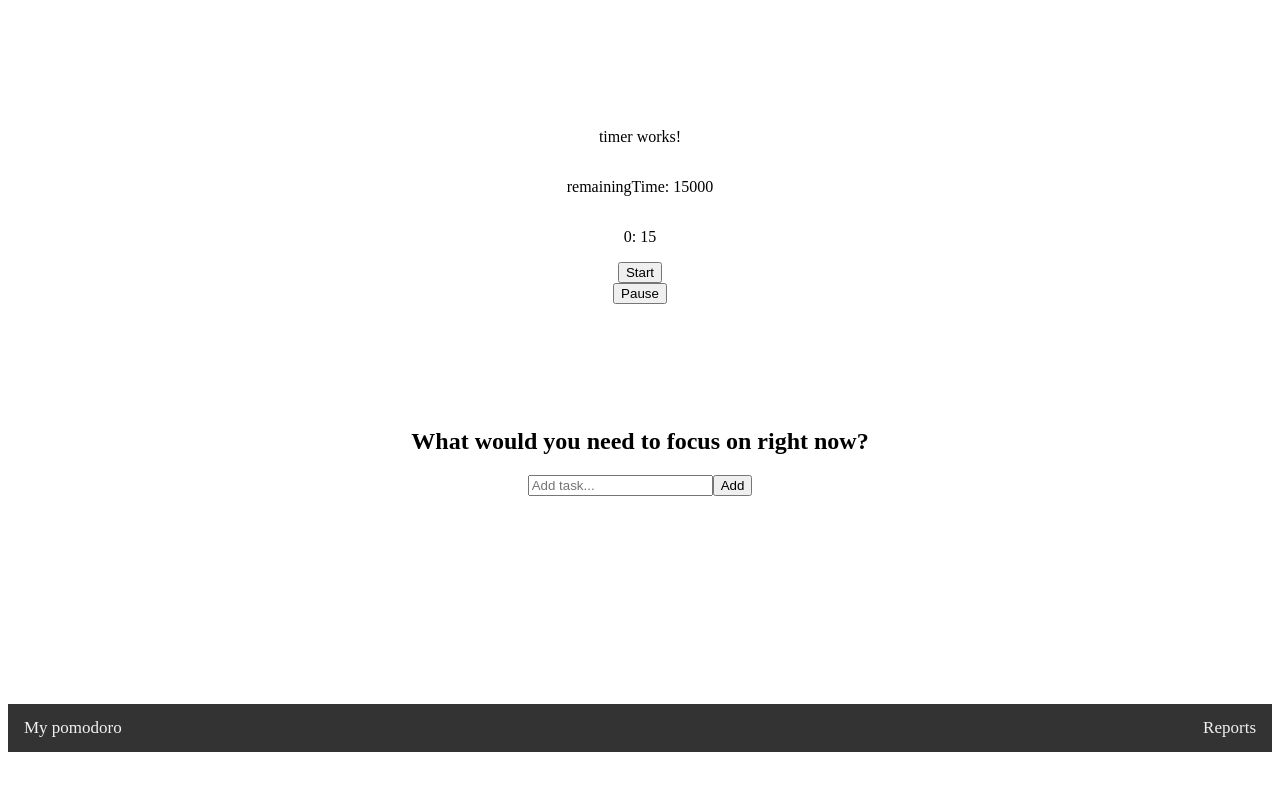
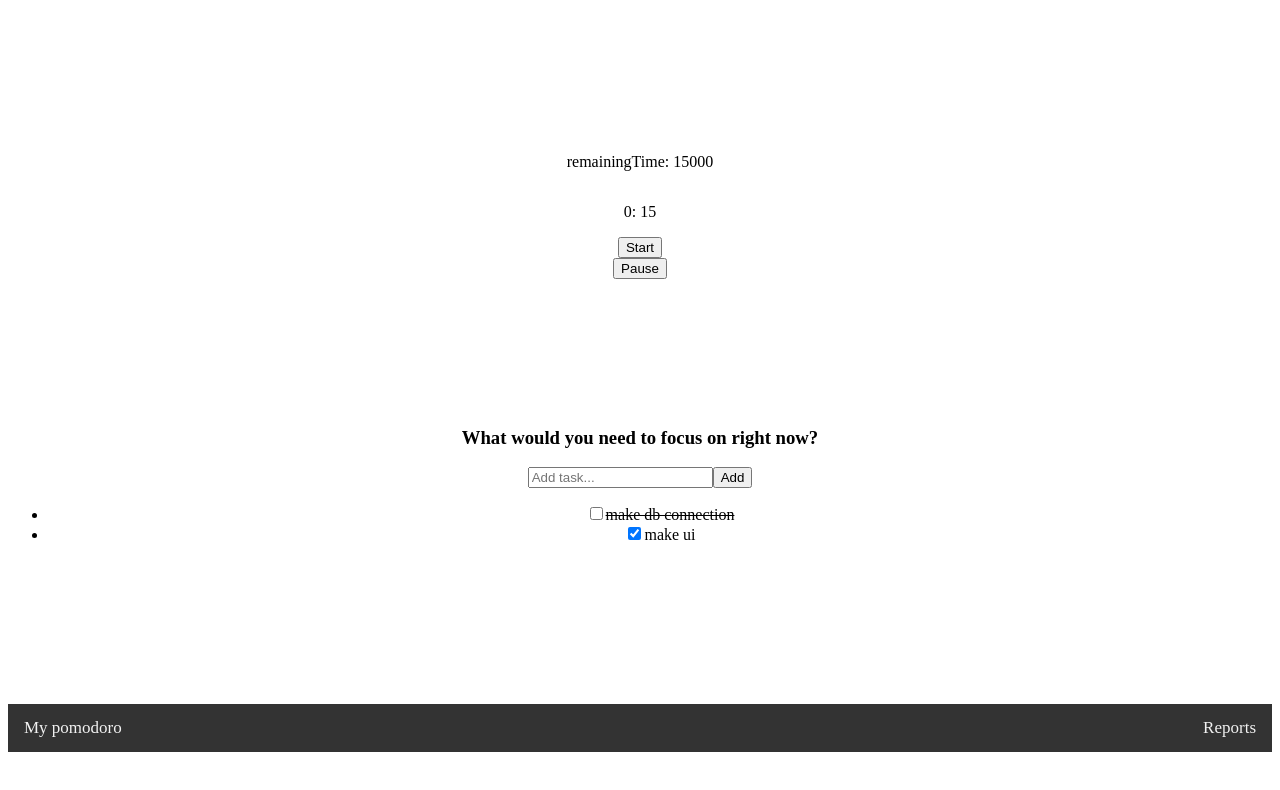
Before and after one commit to emintt/pomodoro-app, an Angular app: page / in a window 1280 px wide. Shown: the top 790 px of the page. Built offline with nearby package versions, Linux system fonts and the light colour scheme.

Commit message:
add task service, add directive to change the style of completed task

```diff
--- a/src/app/components/tasks/tasks.component.css
+++ b/src/app/components/tasks/tasks.component.css
@@ -0,0 +1,4 @@
+.task-items {
+  display: flex;
+  flex-direction: column;
+}
--- a/src/app/components/tasks/tasks.component.html
+++ b/src/app/components/tasks/tasks.component.html
@@ -1,7 +1,21 @@
 <div>
-  <h2>What would you need to focus on right now?</h2>
+   @if (!taskItem().length) {
+    <p>Loading...</p>
+   }
+
+  <h3>What would you need to focus on right now?</h3>
   <form class="row">
     <input id="task-input" (keyup)="keyUpHandler($event)" placeholder="Add task..." />
     <button type="submit">Add</button>
   </form>
+
+  <ul class="task-items">
+    @for (task of taskItem(); track task.id) {
+      <li appStrikethroughCompletedTask [isCompleted]="task.completed" class="task_item">
+        <input id="task-{{task.id}}" type="checkbox" [checked]="task.completed">
+        <label for="task-{{task.id}}">{{task.name}}</label>
+      </li>
+    }
+  </ul>
+
 </div>
--- a/src/app/components/tasks/tasks.component.ts
+++ b/src/app/components/tasks/tasks.component.ts
@@ -1,14 +1,25 @@
-import { Component } from '@angular/core';
+import { Component, inject, OnInit, signal } from '@angular/core';
+import { TasksService } from '../../services/tasks.service';
+import { Task } from '../../types/tasks.type';
+import { StrikethroughCompletedTaskDirective } from '../../directives/strikethrough-completed-task.directive';
 
 @Component({
   selector: 'app-tasks',
   standalone: true,
-  imports: [],
+  imports: [StrikethroughCompletedTaskDirective],
   templateUrl: './tasks.component.html',
   styleUrl: './tasks.component.css'
 })
-export class TasksComponent {
+export class TasksComponent implements OnInit{
   keyUpHandler = (event: KeyboardEvent) => {
     console.log(`me typing ${event.key}`);
   }
+
+  taskService = inject(TasksService);
+  taskItem = signal<Array<Task>>([]);
+
+  ngOnInit(): void {
+    console.log(this.taskService.taskItems);
+    this.taskItem.set(this.taskService.taskItems);
+  }
 }
--- a/src/app/components/timer/timer.component.html
+++ b/src/app/components/timer/timer.component.html
@@ -1,6 +1,5 @@
 
 <div class="timer">
-  <p>timer works!</p>
   <p>remainingTime: {{remainingTime()}}</p>
   <p>{{minute()}}: {{second()}}</p>
   <button (click)="start()">Start</button>
--- /dev/null
+++ b/src/app/directives/strikethrough-completed-task.directive.ts
@@ -0,0 +1,20 @@
+import { Directive, effect, ElementRef, inject, input } from '@angular/core';
+
+@Directive({
+  selector: '[appStrikethroughCompletedTask]',
+  standalone: true
+})
+export class StrikethroughCompletedTaskDirective {
+  isCompleted = input(false);
+  el = inject(ElementRef);
+  constructor() { }
+
+  styleEffect = effect(() => {
+    if (!this.isCompleted()) {
+      this.el.nativeElement.style.textDecoration = "line-through";
+    } else {
+      this.el.nativeElement.style.textDecoration = "none";
+    }
+  });
+
+}
--- /dev/null
+++ b/src/app/services/tasks.service.ts
@@ -0,0 +1,26 @@
+import { Injectable } from '@angular/core';
+import { Task } from '../types/tasks.type';
+
+@Injectable({
+  providedIn: 'root'
+})
+export class TasksService {
+  taskItems: Array<Task> = [{
+    id: 1,
+    name: 'make db connection',
+    startTime: 12345677,
+    duration: 65363526,
+    completed: false,
+  },
+  {
+    id: 2,
+    name: 'make ui',
+    startTime: 364868,
+    duration: 36546356,
+    completed: true,
+  }
+
+];
+
+  constructor() { }
+}
```
Also changed, not shown: src/app/types/tasks.type.ts (added, +14 -0 lines), 2 other files (tests, documents, lock files or other folders).
